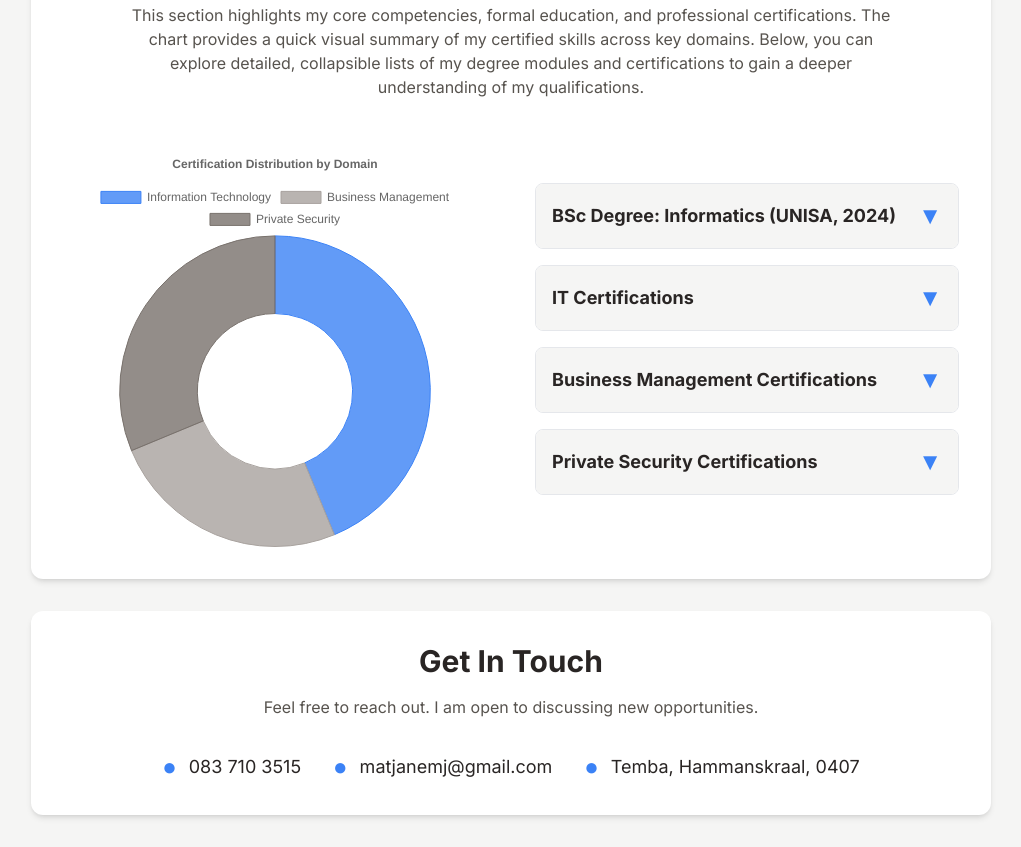
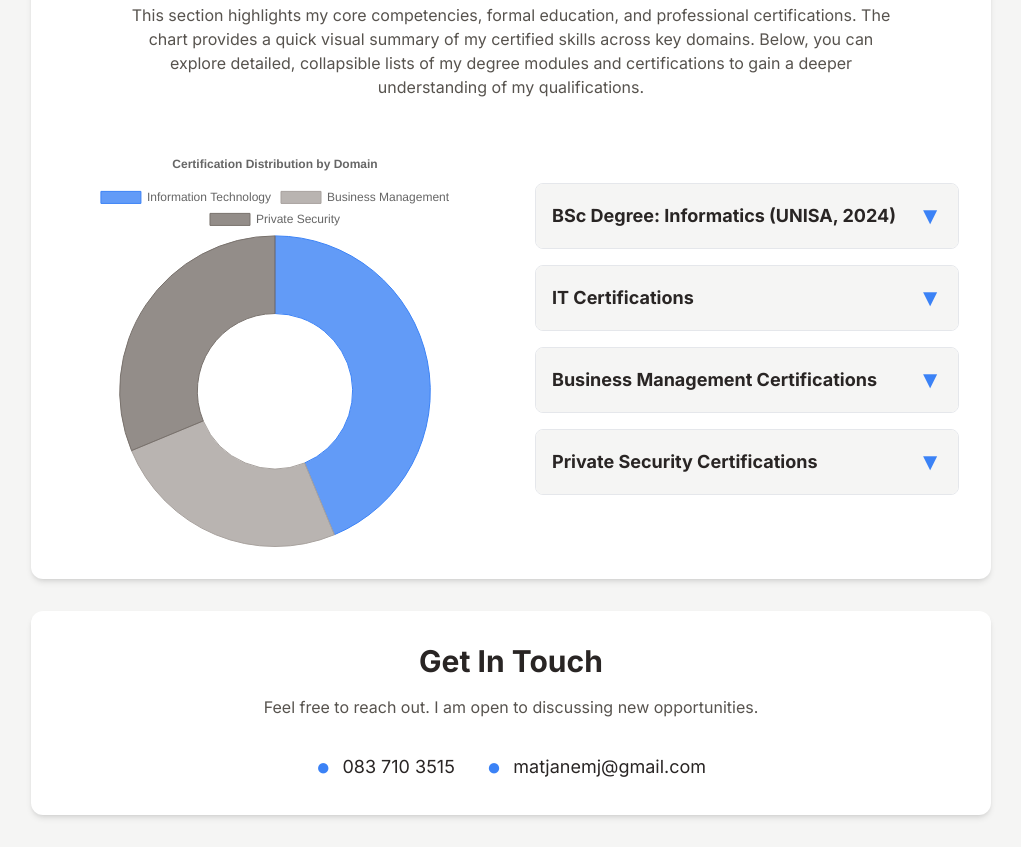
Before and after one commit to matjanemj/mycv, a plain HTML site: page index.html in a window 1280 px wide. Shown: the part 2241-3088 px from the top of the page, without its empty margins (257-1278 px from the left). Drawn offline with nearby package versions, Linux system fonts and the light colour scheme.

Commit message:
Update index.html

```diff
--- a/index.html
+++ b/index.html
@@ -116,10 +116,6 @@
                         <div class="flex items-center gap-3">
                             <span class="text-blue-500 text-2xl">●</span>
                             <a href="mailto:matjanemj@gmail.com" class="text-lg hover:text-blue-600 transition">matjanemj@gmail.com</a>
-                        </div>
-                        <div class="flex items-center gap-3">
-                             <span class="text-blue-500 text-2xl">●</span>
-                            <p class="text-lg">Temba, Hammanskraal, 0407</p>
                         </div>
                     </div>
                 </div>
```
